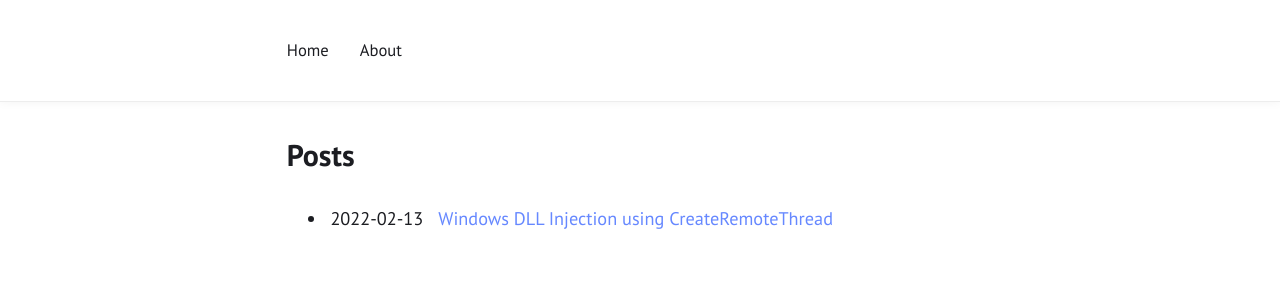
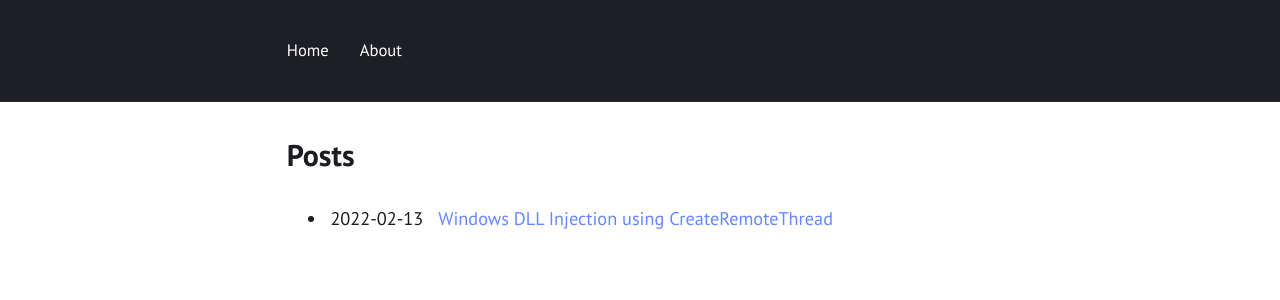
Before and after one commit to Win32k/Win32k.github.io, a Jekyll site: the page built from index.html, in a window 1280 px wide. Shown: the top 300 px of the page. Built offline with Jekyll 4.4.1, drawn with Linux system fonts in a browser that asks for light colours.

Commit message:
Update _config.yml

```diff
--- a/_config.yml
+++ b/_config.yml
@@ -16,7 +16,7 @@ show_title: false            # always keep the site title visible
 
 # Styling
 
-dark_header: false           # always keep the header dark
+dark_header: true           # always keep the header dark
 minimal: false               # use simpler style
 
 # Menu
@@ -27,8 +27,8 @@ navigation:
 
 external:                    # see http://fontawesome.com/icons
   - {title: Github, icon: github, url: "https://github.com/win32k"}
-  - {title: Twitter, icon: twitter, url: "https://twitter.com/"}
-  - {title: Mail, icon: envelope, url: "javascript:alert('no mail')"}
+  #- {title: Twitter, icon: twitter, url: "https://twitter.com/"}
+  #- {title: Mail, icon: envelope, url: "javascript:alert('no mail')"}
 
 comments:
 #  disqus_shortname: ""      # see https://disqus.com/
```
